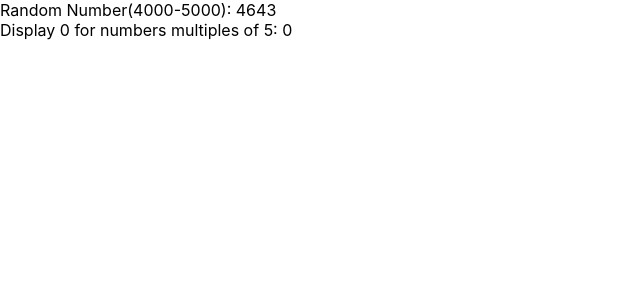
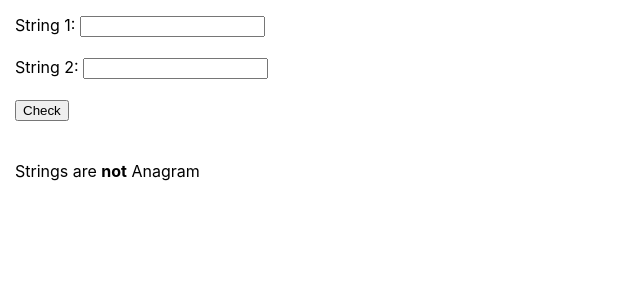
Before and after one commit to fknacua/reactJS-training, a React (Create React App) app in the folder training-tsx/: page / in a window 1280 px wide. Shown: the top 300 px of the page, without its empty margins (0-640 px from the left). Built offline with nearby package versions, Linux system fonts and the light colour scheme.

Commit message:
Anagram Checker

```diff
--- /dev/null
+++ b/training-tsx/src/AnagramChecker.js
@@ -0,0 +1,65 @@
+import React from 'react'
+
+class AnagramChecker extends React.Component {
+    constructor(props) {
+        super(props);
+        this.state = {
+            stringA: '',
+            stringB: '',
+            isAnagram: false
+        };
+
+        this.handleChange = this.handleChange.bind(this);
+        this.handleSubmit = this.handleSubmit.bind(this);
+    }
+
+    handleChange(event) {
+        const value = event.target.value;
+        const name = event.target.name;
+
+        this.setState({
+            [name]: value
+        });
+    }
+
+    handleSubmit(event) {
+        this.setState({
+            isAnagram: this.checkAnagramStatus(this.state.stringA, this.state.stringB)
+        });
+        event.preventDefault();
+    }
+
+    render() {
+        return (
+            <div class="padded">
+                <form onSubmit={this.handleSubmit}>
+                    <label>
+                        String 1: <input type="text" name="stringA" value={this.state.stringA} onChange={this.handleChange} />
+                    </label>
+                    <br /><br />
+                    <label>
+                        String 2: <input type="text" name="stringB" value={this.state.stringB} onChange={this.handleChange} />
+                    </label>
+                    <br /><br />
+                    <input type="submit" value="Check" />
+                </form>
+                <br /><br />
+                {this.state.isAnagram ? <span>Strings are Anagram</span> : <span>Strings are <b>not</b> Anagram</span>}
+            </div>
+        );
+    }
+
+    checkAnagramStatus(stringA, stringB) {
+        stringA = stringA.replace(/[^\w]/g, '').toLowerCase()
+        stringB = stringB.replace(/[^\w]/g, '').toLowerCase()
+
+        return this.sortString(stringA) === this.sortString(stringB)
+    }
+
+    sortString(string) {
+        return string.split('').sort().join('');
+    }
+
+}
+
+export default AnagramChecker;
--- a/training-tsx/src/App.css
+++ b/training-tsx/src/App.css
@@ -36,3 +36,7 @@
     transform: rotate(360deg);
   }
 }
+
+.padded {
+  padding: 15px;
+}
--- a/training-tsx/src/index.js
+++ b/training-tsx/src/index.js
@@ -7,6 +7,7 @@ import AgeCheck from './AgeCheck';
 import Train from './Train'
 import Clock from './Clock'
 import * as serviceWorker from './serviceWorker';
+import AnagramChecker from './AnagramChecker';
 
 ReactDOM.render(
   <React.StrictMode>
@@ -14,7 +15,8 @@ ReactDOM.render(
     {/* <Hello name="Francis!" /> */}
     {/* <AgeCheck value="3" unit="yr"/> */}
     {/* <Train training="OurTraining"/> */}
-    <Clock />
+    {/* <Clock /> */}
+    <AnagramChecker/>
   </React.StrictMode>,
   document.getElementById('root')
 );
```
